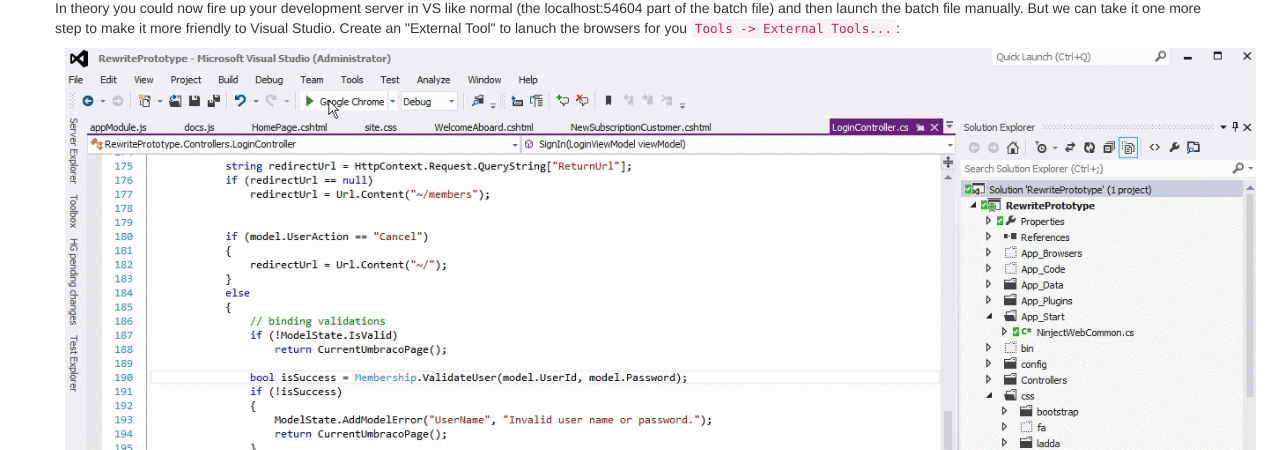
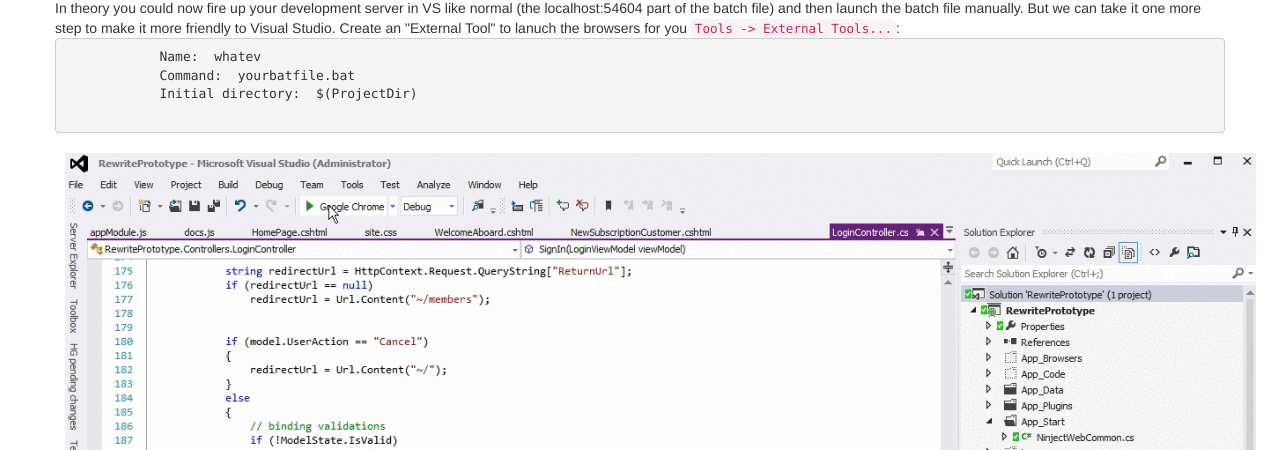
Before and after one commit to danielreagan/danielreagan.github.io, a plain HTML site: page BrowserSync/index.html in a window 1280 px wide. Shown: the part 650-1100 px from the top of the page. Drawn offline with nearby package versions, Linux system fonts and the light colour scheme.

Commit message:
improved externaltools instructions

```diff
--- a/BrowserSync/index.html
+++ b/BrowserSync/index.html
@@ -56,7 +56,11 @@
     <div>
         <h2>Making it Visual Studio Friendly</h2>
         <div>
-            In theory you could now fire up your development server in VS like normal (the localhost:54604 part of the batch file) and then launch the batch file manually.  But we can take it one more step to make it more friendly to Visual Studio.  Create an "External Tool" to lanuch the browsers for you <code>Tools -> External Tools...</code>:
+            In theory you could now fire up your development server in VS like normal (the localhost:54604 part of the batch file) and then launch the batch file manually.  But we can take it one more step to make it more friendly to Visual Studio.  Create an "External Tool" to lanuch the browsers for you <code>Tools -> External Tools...</code>:  <pre>
+            Name:  whatev
+            Command:  yourbatfile.bat
+            Initial directory:  $(ProjectDir)
+            </pre>
         </div>
         <div style="padding:10px;">
             <img src="M9TFeqA3ie.gif" alt="instruction gif" style="height:600px;"/>
```
